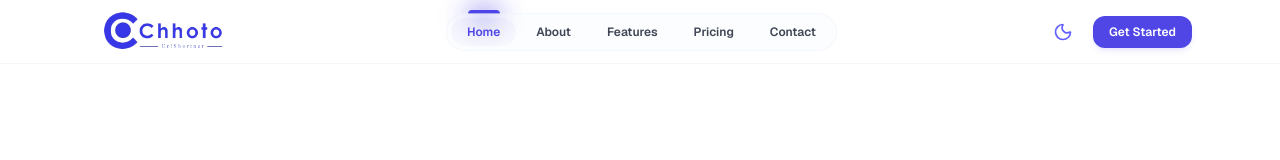
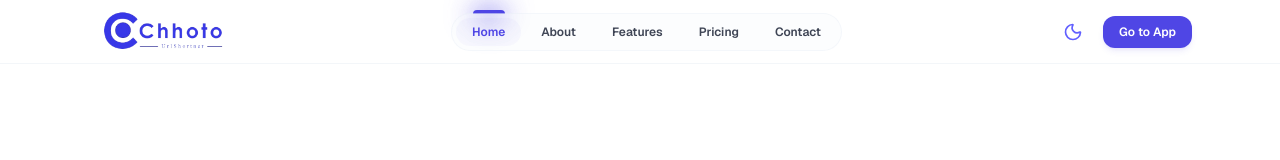
Before and after one commit to goldhungatechnology/chhoto-website, a Next.js app: page / in a window 1280 px wide. Shown: the top 160 px of the page. Built offline with nearby package versions, Linux system fonts and the light colour scheme.

Commit message:
feat : gotoapp added

```diff
--- /dev/null
+++ b/src/components/shared/active-indicator.tsx
@@ -0,0 +1,25 @@
+"use client";
+
+import React from "react";
+import { motion } from "framer-motion";
+
+export function ActiveIndicator() {
+  return (
+    <motion.div
+      layoutId="lamp"
+      className="absolute inset-0 w-full bg-primary/5 rounded-full -z-10"
+      initial={false}
+      transition={{
+        type: "spring",
+        stiffness: 300,
+        damping: 30,
+      }}
+    >
+      <div className="absolute -top-2 left-1/2 -translate-x-1/2 w-8 h-1 bg-primary rounded-t-full">
+        <div className="absolute w-12 h-6 bg-primary/20 rounded-full blur-md -top-2 -left-2" />
+        <div className="absolute w-8 h-6 bg-primary/20 rounded-full blur-md -top-1" />
+        <div className="absolute w-4 h-4 bg-primary/20 rounded-full blur-sm top-0 left-2" />
+      </div>
+    </motion.div>
+  );
+}
--- /dev/null
+++ b/src/components/shared/desktop-nav.tsx
@@ -0,0 +1,38 @@
+"use client";
+
+import React from "react";
+import Link from "next/link";
+import { cn } from "@/lib/utils";
+import { NavItem } from "@/data/navbar-data";
+import { ActiveIndicator } from "./active-indicator";
+
+interface DesktopNavProps {
+  items: NavItem[];
+  activeTab: string;
+  onTabChange: (name: string) => void;
+}
+
+export function DesktopNav({ items, activeTab, onTabChange }: DesktopNavProps) {
+  return (
+    <nav className="hidden md:flex items-center gap-1 bg-muted/40 p-1 rounded-full border border-border/30">
+      {items.map((item) => {
+        const isActive = activeTab === item.name;
+        return (
+          <Link
+            key={item.name}
+            href={item.url}
+            onClick={() => onTabChange(item.name)}
+            className={cn(
+              "relative cursor-pointer text-xs font-semibold px-4 py-1.5 rounded-full transition-colors",
+              "text-foreground/80 hover:text-primary",
+              isActive && "text-primary"
+            )}
+          >
+            <span>{item.name}</span>
+            {isActive && <ActiveIndicator />}
+          </Link>
+        );
+      })}
+    </nav>
+  );
+}
--- /dev/null
+++ b/src/components/shared/mobile-nav.tsx
@@ -0,0 +1,55 @@
+"use client";
+
+import React from "react";
+import Link from "next/link";
+import { motion, AnimatePresence } from "framer-motion";
+import { cn } from "@/lib/utils";
+import { ArrowRight } from "lucide-react";
+import { NavItem } from "@/data/navbar-data";
+
+interface MobileNavProps {
+  items: NavItem[];
+  activeTab: string;
+  isOpen: boolean;
+  onTabChange: (name: string) => void;
+  onClose: () => void;
+}
+
+export function MobileNav({ items, activeTab, isOpen, onTabChange, onClose }: MobileNavProps) {
+  return (
+    <AnimatePresence>
+      {isOpen && (
+        <motion.div
+          initial={{ opacity: 0, height: 0 }}
+          animate={{ opacity: 1, height: "auto" }}
+          exit={{ opacity: 0, height: 0 }}
+          transition={{ duration: 0.2, ease: "easeInOut" }}
+          className="absolute top-16 left-0 right-0 bg-background/95 backdrop-blur-lg border-b border-border/60 shadow-xl md:hidden overflow-hidden flex flex-col p-4 space-y-1 z-40"
+        >
+          {items.map((item) => {
+            const isActive = activeTab === item.name;
+            return (
+              <Link
+                key={item.name}
+                href={item.url}
+                onClick={() => {
+                  onTabChange(item.name);
+                  onClose();
+                }}
+                className={cn(
+                  "w-full px-4 py-3 rounded-xl text-sm font-semibold transition-colors flex items-center justify-between",
+                  isActive
+                    ? "bg-primary/10 text-primary"
+                    : "text-foreground/80 hover:bg-muted"
+                )}
+              >
+                <span>{item.name}</span>
+                {isActive && <ArrowRight size={14} />}
+              </Link>
+            );
+          })}
+        </motion.div>
+      )}
+    </AnimatePresence>
+  );
+}
--- a/src/components/shared/nav-bar.tsx
+++ b/src/components/shared/nav-bar.tsx
@@ -1,17 +1,12 @@
 "use client";
 
 import React, { useState } from "react";
-import { motion, AnimatePresence } from "framer-motion";
-import Link from "next/link";
 import { cn } from "@/lib/utils";
-import { ThemeToggle } from "@/components/theme-provider";
+import { NavItem } from "@/data/navbar-data";
 import { Logo } from "./logo";
-import { Menu, X, ArrowRight } from "lucide-react";
-
-export interface NavItem {
-  name: string;
-  url: string;
-}
+import { DesktopNav } from "./desktop-nav";
+import { MobileNav } from "./mobile-nav";
+import { NavControls } from "./nav-controls";
 
 interface NavBarProps {
   items: NavItem[];
@@ -22,114 +17,42 @@ export function NavBar({ items, className }: NavBarProps) {
   const [activeTab, setActiveTab] = useState(items[0].name);
   const [isOpen, setIsOpen] = useState(false);
 
+  const handleTabChange = (name: string) => setActiveTab(name);
+  const toggleMenu = () => setIsOpen((prev) => !prev);
+  const closeMenu = () => setIsOpen(false);
+
   return (
-    <header className={cn(
-      "fixed top-0 left-0 right-0 z-50 border-b border-border/40 bg-background/80 backdrop-blur-lg transition-colors duration-250 h-16 flex items-center",
-      className
-    )}>
+    <header
+      className={cn(
+        "fixed top-0 left-0 right-0 z-50 border-b border-border/40 bg-background/80 backdrop-blur-lg transition-colors duration-250 h-16 flex items-center",
+        className
+      )}
+    >
       <div className="max-w-6xl mx-auto w-full flex items-center justify-between px-6">
+        <Logo onClick={() => handleTabChange("Home")} />
 
-        {/* Left: Brand Logo */}
-        <Logo onClick={() => setActiveTab("Home")} />
+        <DesktopNav
+          items={items}
+          activeTab={activeTab}
+          onTabChange={handleTabChange}
+        />
 
-        {/* Center: Desktop Navigation Links */}
-        <nav className="hidden md:flex items-center gap-1 bg-muted/40 p-1 rounded-full border border-border/30">
-          {items.map((item) => {
-            const isActive = activeTab === item.name;
-            return (
-              <Link
-                key={item.name}
-                href={item.url}
-                onClick={() => setActiveTab(item.name)}
-                className={cn(
-                  "relative cursor-pointer text-xs font-semibold px-4 py-1.5 rounded-full transition-colors",
-                  "text-foreground/80 hover:text-primary",
-                  isActive && "text-primary"
-                )}
-              >
-                <span>{item.name}</span>
-                {isActive && (
-                  <motion.div
-                    layoutId="lamp"
-                    className="absolute inset-0 w-full bg-primary/5 rounded-full -z-10"
-                    initial={false}
-                    transition={{
-                      type: "spring",
-                      stiffness: 300,
-                      damping: 30,
-                    }}
-                  >
-                    <div className="absolute -top-2 left-1/2 -translate-x-1/2 w-8 h-1 bg-primary rounded-t-full">
-                      <div className="absolute w-12 h-6 bg-primary/20 rounded-full blur-md -top-2 -left-2" />
-                      <div className="absolute w-8 h-6 bg-primary/20 rounded-full blur-md -top-1" />
-                      <div className="absolute w-4 h-4 bg-primary/20 rounded-full blur-sm top-0 left-2" />
-                    </div>
-                  </motion.div>
-                )}
-              </Link>
-            );
-          })}
-        </nav>
-
-        {/* Right: Controls & CTA */}
-        <div className="flex items-center gap-3">
-          <ThemeToggle />
-
-          <Link
-            href="#home"
-            onClick={() => setActiveTab("Home")}
-            className="inline-flex items-center justify-center bg-primary text-primary-foreground font-semibold px-4 py-2 rounded-xl hover:bg-primary/95 active:scale-95 transition-all text-xs shadow-md shadow-primary/10 cursor-pointer shrink-0 animate-none"
-          >
-            Get Started
-          </Link>
-
-          {/* Mobile Menu Toggle Button */}
-          <button
-            type="button"
-            onClick={() => setIsOpen(!isOpen)}
-            className="md:hidden p-2 rounded-xl border border-border/50 hover:bg-muted text-muted-foreground hover:text-foreground cursor-pointer focus:outline-none shrink-0"
-            aria-label="Toggle Menu"
-          >
-            {isOpen ? <X size={18} /> : <Menu size={18} />}
-          </button>
-        </div>
+        <NavControls
+          isOpen={isOpen}
+          onToggle={toggleMenu}
+          onCtaClick={() => handleTabChange("Home")}
+        />
       </div>
 
-      {/* Mobile Expanding Dropdown Panel */}
-      <AnimatePresence>
-        {isOpen && (
-          <motion.div
-            initial={{ opacity: 0, height: 0 }}
-            animate={{ opacity: 1, height: "auto" }}
-            exit={{ opacity: 0, height: 0 }}
-            transition={{ duration: 0.2, ease: "easeInOut" }}
-            className="absolute top-16 left-0 right-0 bg-background/95 backdrop-blur-lg border-b border-border/60 shadow-xl md:hidden overflow-hidden flex flex-col p-4 space-y-1 z-40"
-          >
-            {items.map((item) => {
-              const isActive = activeTab === item.name;
-              return (
-                <Link
-                  key={item.name}
-                  href={item.url}
-                  onClick={() => {
-                    setActiveTab(item.name);
-                    setIsOpen(false);
-                  }}
-                  className={cn(
-                    "w-full px-4 py-3 rounded-xl text-sm font-semibold transition-colors flex items-center justify-between",
-                    isActive
-                      ? "bg-primary/10 text-primary"
-                      : "text-foreground/80 hover:bg-muted"
-                  )}
-                >
-                  <span>{item.name}</span>
-                  {isActive && <ArrowRight size={14} />}
-                </Link>
-              );
-            })}
-          </motion.div>
-        )}
-      </AnimatePresence>
+      <MobileNav
+        items={items}
+        activeTab={activeTab}
+        isOpen={isOpen}
+        onTabChange={handleTabChange}
+        onClose={closeMenu}
+      />
     </header>
   );
 }
+
+export type { NavItem };
--- /dev/null
+++ b/src/components/shared/nav-controls.tsx
@@ -0,0 +1,52 @@
+"use client";
+
+import React from "react";
+import Link from "next/link";
+import { Menu, X } from "lucide-react";
+import { ThemeToggle } from "@/components/theme-provider";
+
+interface NavControlsProps {
+  isOpen: boolean;
+  onToggle: () => void;
+  onCtaClick: () => void;
+}
+
+export function NavControls({
+  isOpen,
+  onToggle,
+  onCtaClick,
+}: NavControlsProps) {
+  const isLoggedIn = true;
+  return (
+    <div className="flex items-center gap-3">
+      <ThemeToggle />
+
+      {isLoggedIn ? (
+        <Link
+          href="#dashboard"
+          onClick={onCtaClick}
+          className="inline-flex items-center justify-center bg-primary text-primary-foreground font-semibold px-4 py-2 rounded-xl hover:bg-primary/95 active:scale-95 transition-all text-xs shadow-md shadow-primary/10 cursor-pointer shrink-0 animate-none"
+        >
+          Go to App
+        </Link>
+      ) : (
+        <Link
+          href="#home"
+          onClick={onCtaClick}
+          className="inline-flex items-center justify-center bg-primary text-primary-foreground font-semibold px-4 py-2 rounded-xl hover:bg-primary/95 active:scale-95 transition-all text-xs shadow-md shadow-primary/10 cursor-pointer shrink-0 animate-none"
+        >
+          Get Started
+        </Link>
+      )}
+
+      <button
+        type="button"
+        onClick={onToggle}
+        className="md:hidden p-2 rounded-xl border border-border/50 hover:bg-muted text-muted-foreground hover:text-foreground cursor-pointer focus:outline-none shrink-0"
+        aria-label="Toggle Menu"
+      >
+        {isOpen ? <X size={18} /> : <Menu size={18} />}
+      </button>
+    </div>
+  );
+}
--- a/src/data/navbar-data.ts
+++ b/src/data/navbar-data.ts
@@ -1,4 +1,9 @@
-export const navbarData = [
+export interface NavItem {
+  name: string;
+  url: string;
+}
+
+export const navbarData: NavItem[] = [
   { name: "Home", url: "#home" },
   { name: "About", url: "#about" },
   { name: "Features", url: "#features" },
```
